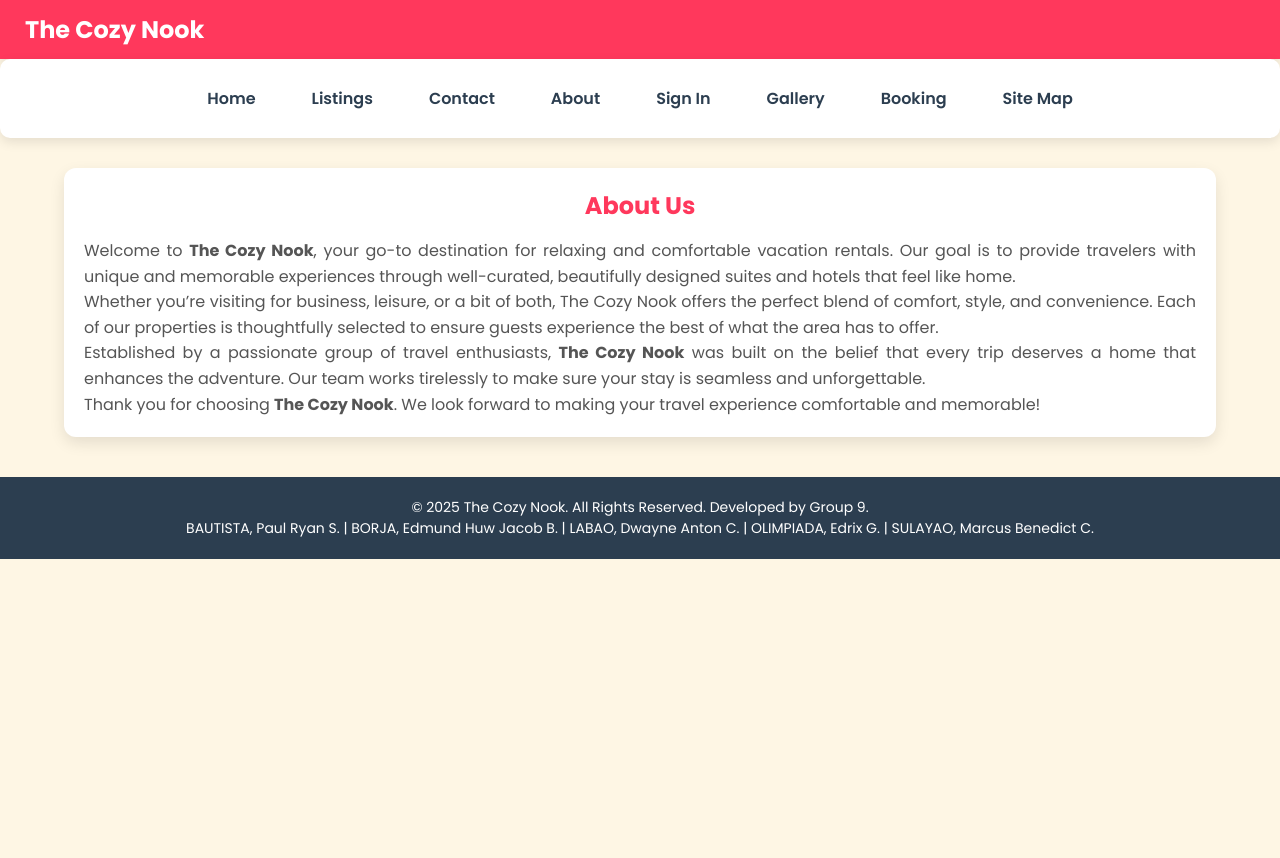
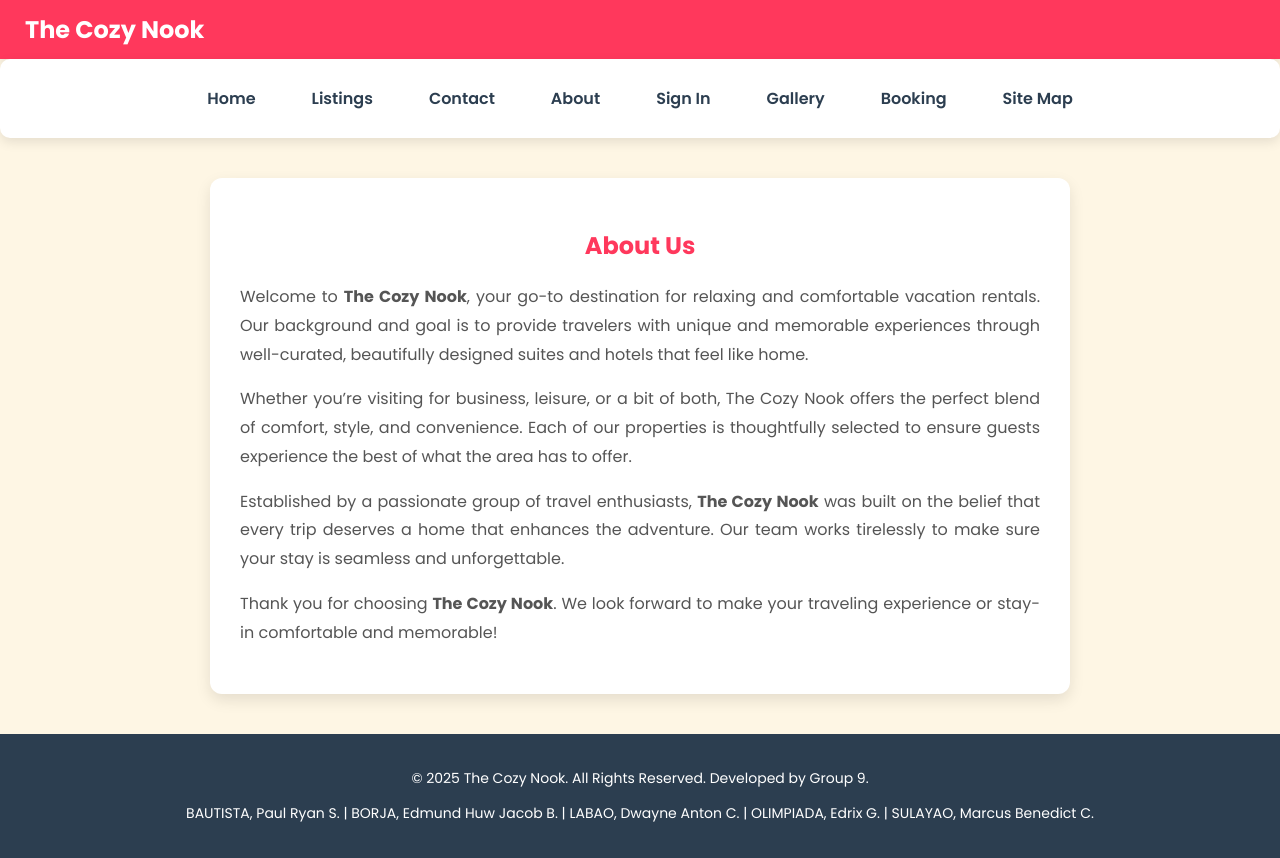
Before and after one commit to myWeb06/The-Cozy-Nook, a plain HTML site: page About.html in a window 1280 px wide. Before the commit the page ends 800 px from the top, so only its background shows below. Drawn offline with Linux system fonts and the light colour scheme.

Commit message:
Update About.html

```diff
--- a/About.html
+++ b/About.html
@@ -6,26 +6,19 @@
     <link rel="preconnect" href="https://fonts.googleapis.com" />
     <link rel="preconnect" href="https://fonts.gstatic.com" crossorigin />
     <link
-      href="https://fonts.googleapis.com/css2?family=Poppins:wght@300;400;600;700&display=swap"
+      href="https://fonts.googleapis.com/css2?family=Poppins:ital,wght@0,100;0,200;0,300;0,400;0,500;0,600;0,700;0,800;0,900&display=swap"
       rel="stylesheet"
     />
     <title>About Us - The Cozy Nook</title>
     <style>
-      * {
-        margin: 0;
-        padding: 0;
-        box-sizing: border-box;
-      }
-
       body {
         font-family: "Poppins", sans-serif;
         background-color: #fef6e4;
         margin: 0;
         padding: 0;
       }
-
       header {
-        background-color: #ff385c;
+        background-color: #FF385C;
         color: white;
         padding: 12px 25px;
         text-align: left;
@@ -55,33 +48,29 @@
         transition: all 0.3s;
       }
       nav a:hover {
-        background: #ff385c;
+        background: #FF385C;
         color: white;
         transform: translateY(-3px);
       }
       .about-section {
-        max-width: 90%;
-        margin: 30px auto;
+        max-width: 800px;
+        margin: 40px auto;
         background: white;
-        padding: 20px;
+        padding: 30px;
         border-radius: 12px;
         box-shadow: 0 6px 15px rgba(0, 0, 0, 0.1);
         text-align: center;
       }
-
       .about-section h2 {
-        color: #ff385c;
-        margin-bottom: 15px;
-        font-size: 24px;
+        color: #FF385C;
+        margin-bottom: 20px;
       }
-
       .about-section p {
-        line-height: 1.6;
+        line-height: 1.8;
         color: #555;
         font-size: 16px;
         text-align: justify;
       }
-
       footer {
         background-color: #2c3e50;
         color: white;
@@ -90,7 +79,6 @@
         margin-top: 40px;
         font-size: 14px;
       }
-
       @media (max-width: 768px) {
         header {
           font-size: 18px;
@@ -143,7 +131,7 @@
     <section class="about-section">
       <h2>About Us</h2>
       <p>
-        Welcome to <b>The Cozy Nook</b>, your go-to destination for relaxing and comfortable vacation rentals. Our goal is to provide travelers with unique and memorable experiences through well-curated, beautifully designed suites and hotels that feel like home.
+        Welcome to <b>The Cozy Nook</b>, your go-to destination for relaxing and comfortable vacation rentals. Our background and goal is to provide travelers with unique and memorable experiences through well-curated, beautifully designed suites and hotels that feel like home.
       </p>
       <p>
         Whether you’re visiting for business, leisure, or a bit of both, The Cozy Nook offers the perfect blend of comfort, style, and convenience. Each of our properties is thoughtfully selected to ensure guests experience the best of what the area has to offer.
@@ -152,7 +140,7 @@
         Established by a passionate group of travel enthusiasts, <b>The Cozy Nook</b> was built on the belief that every trip deserves a home that enhances the adventure. Our team works tirelessly to make sure your stay is seamless and unforgettable.
       </p>
       <p>
-        Thank you for choosing <b>The Cozy Nook</b>. We look forward to making your travel experience comfortable and memorable!
+        Thank you for choosing <b>The Cozy Nook</b>. We look forward to make your traveling experience or stay-in comfortable and memorable!
       </p>
     </section>
 
```
